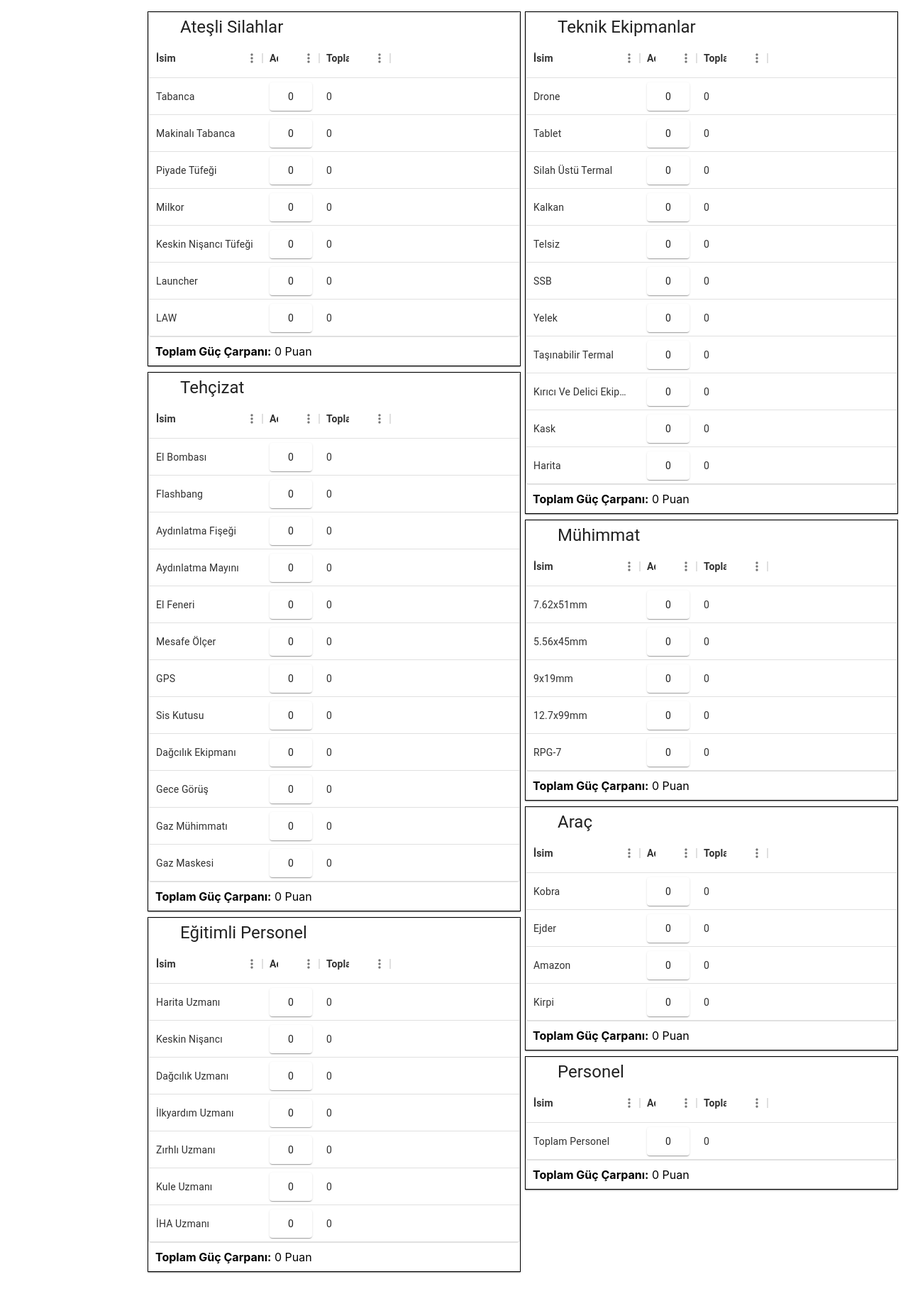
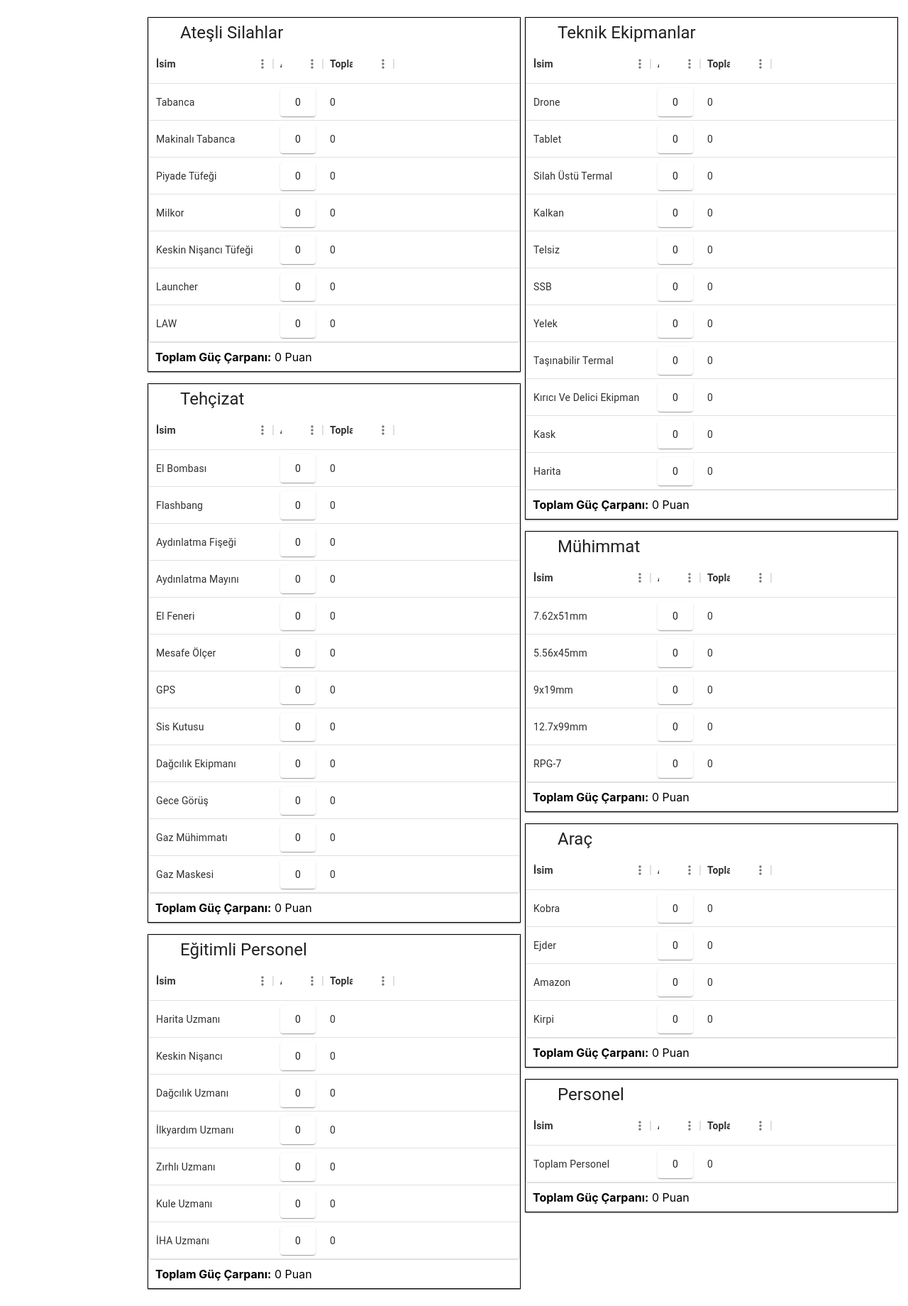
Before and after one commit to dogukocaciftci/power-multiplier-project, a React (Create React App) app: page / in a window 1280 px wide. Shown: the whole page at 71% size. Before the commit the page ends 1808 px from the top, so only its background shows below. Built offline with nearby package versions, Linux system fonts and the light colour scheme.

Commit message:
change column widths and grid spacing

```diff
--- a/src/src/BaseContainer/MyDataGridTable/index.tsx
+++ b/src/src/BaseContainer/MyDataGridTable/index.tsx
@@ -86,14 +86,14 @@ const MyDataGridTableContainer: FC<MyDataGridTableContainerProps> = ({
     {
       field: "name",
       headerName: "İsim",
-      width: 160,
+      width: 175,
       editable: false,
       renderHeader: (params) => <b>{params.colDef.headerName}</b>,
     },
     {
       field: "constant",
       headerName: "Çarpan",
-      width: 80,
+      width: 70,
       editable: false,
       renderHeader: (params) => <b>{params.colDef.headerName}</b>,
     },
@@ -101,7 +101,7 @@ const MyDataGridTableContainer: FC<MyDataGridTableContainerProps> = ({
       field: "count",
       headerName: "Adet",
       type: "number",
-      width: 80,
+      width: 70,
       align: "left",
       headerAlign: "left",
       editable: true,
@@ -110,7 +110,7 @@ const MyDataGridTableContainer: FC<MyDataGridTableContainerProps> = ({
         return (
           <Card
             sx={{
-              width: 80,
+              width: 70,
               height: 40,
               display: "flex",
               justifyContent: "center",
--- a/src/src/BaseContainer/index.tsx
+++ b/src/src/BaseContainer/index.tsx
@@ -415,16 +415,16 @@ const BaseContainer: FC<BaseContainerProps> = ({}) => {
       <Grid container spacing={1}>
         <Grid xs={6}>
           <Grid spacing={1}>
-            <Grid xs={12} sx={{ my: 1 }}>
+            <Grid xs={12} sx={{ my: 2 }}>
               <MyDataGridTable
                 myCusTomList={initWeapons}
                 label={"Ateşli Silahlar"}
               />
             </Grid>
-            <Grid xs={12} sx={{ my: 1 }}>
+            <Grid xs={12} sx={{ my: 2 }}>
               <MyDataGridTable myCusTomList={initEquipment} label={"Tehçizat"} />
             </Grid>
-            <Grid xs={12} sx={{ my: 1 }}>
+            <Grid xs={12} sx={{ my: 2 }}>
               <MyDataGridTable
                 myCusTomList={initTrainedPersonnel}
                 label={"Eğitimli Personel"}
@@ -435,19 +435,19 @@ const BaseContainer: FC<BaseContainerProps> = ({}) => {
 
         <Grid xs={6}>
           <Grid spacing={1}>
-            <Grid xs={12} sx={{ my: 1 }}>
+            <Grid xs={12} sx={{ my: 2 }}>
               <MyDataGridTable
                 myCusTomList={initTechnicalEquipment}
                 label={"Teknik Ekipmanlar"}
               />
             </Grid>
-            <Grid xs={12} sx={{ my: 1 }}>
+            <Grid xs={12} sx={{ my: 2 }}>
               <MyDataGridTable myCusTomList={initAmmo} label={"Mühimmat"} />
             </Grid>
-            <Grid xs={12} sx={{ my: 1 }}>
+            <Grid xs={12} sx={{ my: 2 }}>
               <MyDataGridTable myCusTomList={initVehicle} label={"Araç"} />
             </Grid>
-            <Grid xs={12} sx={{ my: 1 }}>
+            <Grid xs={12} sx={{ my: 2 }}>
               <MyDataGridTable
                 myCusTomList={initPersonelTypeModel}
                 label={"Personel"}
```
